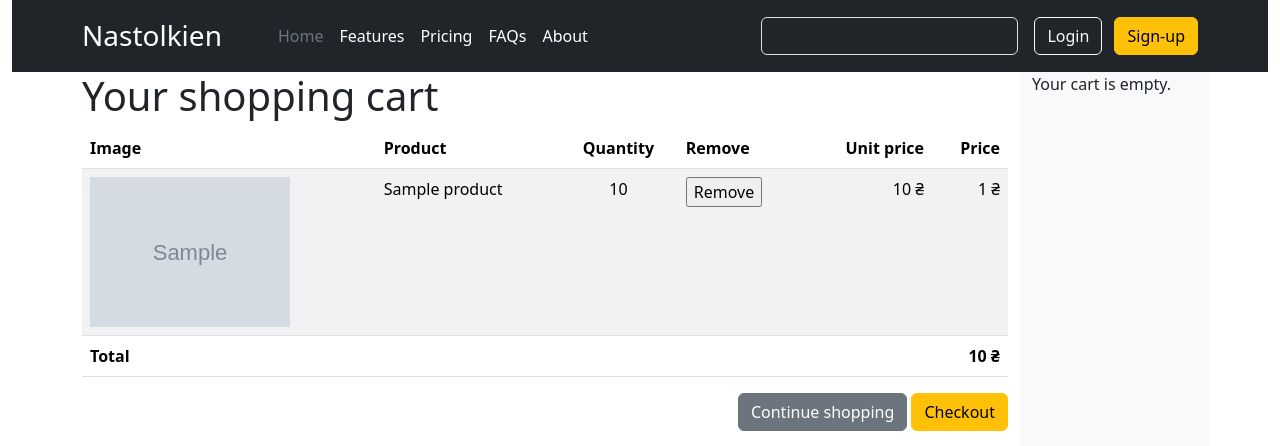
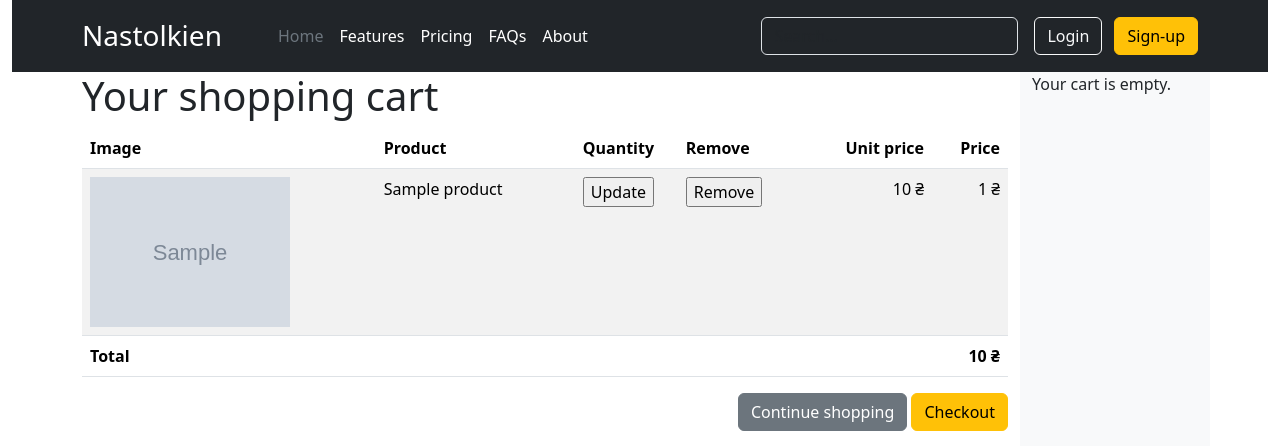
Before and after one commit to roman-yatsenko/python-web-store, a Django app: template cart/templates/cart/detail.html in a window 1280 px wide. Shown: the top 446 px of the page. Run offline with Django 4.2, Linux system fonts and the light colour scheme; the template is opened without the code that fills it: most values are stand-ins (such as "Sample title", 1, 10 or a date in 2020); grey boxes marked "Sample" are stand-in pictures.

Commit message:
Add cart

```diff
--- a/cart/templates/cart/detail.html
+++ b/cart/templates/cart/detail.html
@@ -29,7 +29,14 @@
                             </a>
                         </td>
                         <td>{{ product.name }}</td>
-                        <td class="text-center">{{ item.quantity }}</td>
+                        <td class="text-center">
+                            <form action="{% url 'cart:cart_add' product.id %}" method="post">
+                                {% csrf_token %}
+                                {{ item.update_quantity_form.quantity }}
+                                {{ item.update_quantity_form.override }}
+                                <input type="submit" value="Update">
+                            </form>
+                        </td>
                         <td>
                             <form action="{% url 'cart:cart_remove' product.id %}" method="post">
                                 <input type="submit" value="Remove">
--- a/cart/views.py
+++ b/cart/views.py
@@ -27,4 +27,9 @@ def cart_remove(request, product_id):
 
 def cart_detail(request):
     cart = Cart(request)
+    for item in cart:
+        item['update_quantity_form'] = CartAddProductForm(initial={
+            'quantity': item['quantity'],
+            'override': True,
+        })
     return render(request, "cart/detail.html", {'cart': cart})
```
